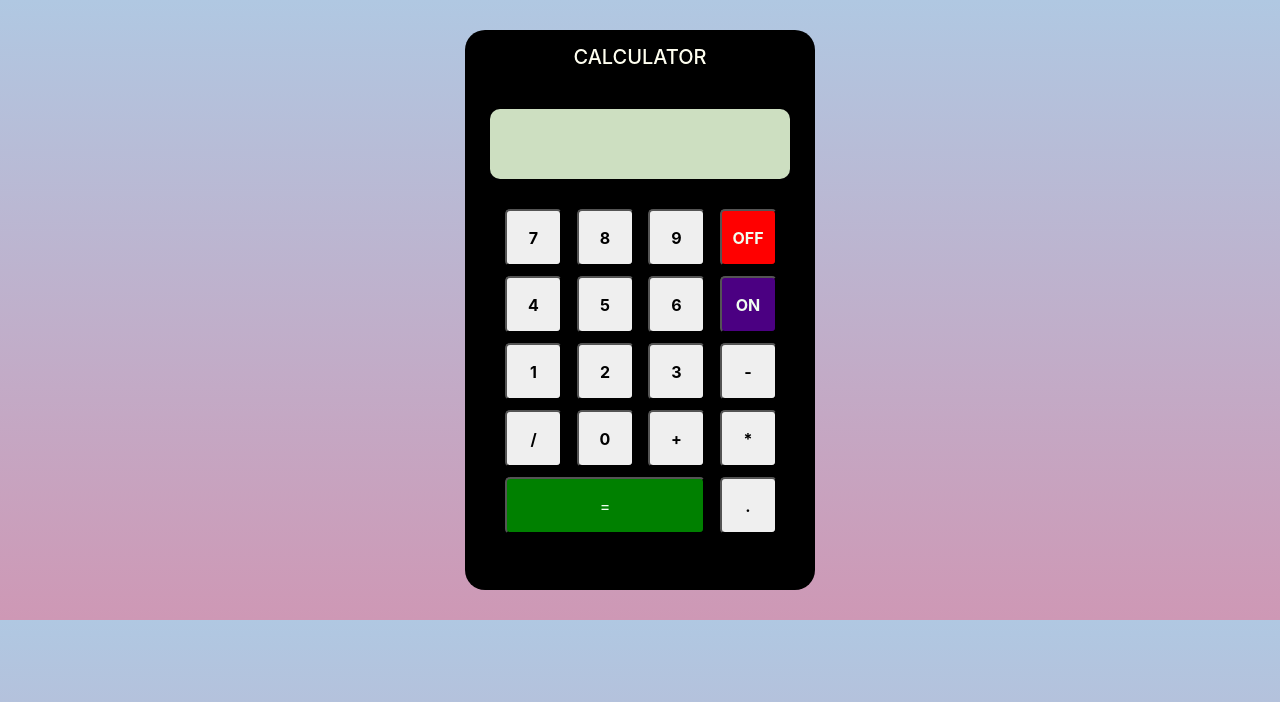
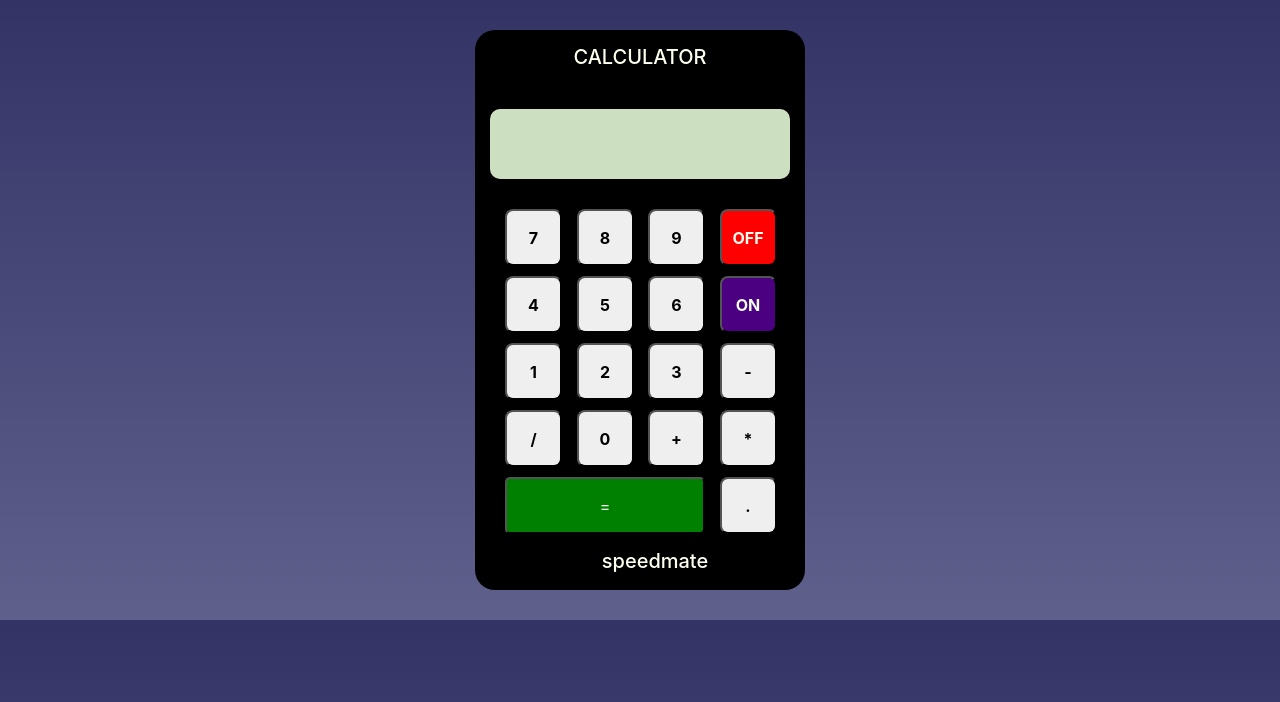
Before and after one commit to derrickandbob/IndexProject, a plain HTML site: page index.html in a window 1280 px wide. Drawn offline with Linux system fonts and the light colour scheme.

Commit message:
i think i am done

```diff
--- a/index.html
+++ b/index.html
@@ -14,27 +14,26 @@
         <div class="screen">
         </div>
         <div class="numbers">
-            <button class="numb">7</button>
-            <button class="numb">8</button>
-            <button class="numb">9</button>
+            <button class="numb" id="num">7</button>
+            <button class="numb" id="num">8</button>
+            <button class="numb" id="num">9</button>
             <button class="numb" id="off">OFF</button>
-            <button class="numb">4</button>
-            <button class="numb">5</button>
-            <button class="numb">6</button>
+            <button class="numb" id="num">4</button>
+            <button class="numb" id="num">5</button>
+            <button class="numb" id="num">6</button>
             <button class="numb" id="on">ON</button>
-            <button class="numb">1</button>
-            <button class="numb">2</button>
-            <button class="numb">3</button>
-            <button class="numb">-</button>
-            <button class="numb">/</button>
-            <button class="numb">0</button>
-            <button class="numb">+</button>
-            <button class="numb">*</button>
-            <button class="answer">=</button>
-            <button class="numb">.</button>
-
+            <button class="numb" id="num">1</button>
+            <button class="numb" id="num">2</button>
+            <button class="numb" id="num">3</button>
+            <button class="numb" id="num">-</button>
+            <button class="numb" id="num">/</button>
+            <button class="numb" id="num">0</button>
+            <button class="numb" id="num">+</button>
+            <button class="numb" id="num">*</button>
+            <button class="answer" id="num">=</button>
+            <button class="numb" id="num">.</button>
+            <h5>speedmate</h5>
         </div>
-
     </div>
 </body>
 </html>
--- a/style.css
+++ b/style.css
@@ -4,16 +4,19 @@
     justify-content: space-between;
 }
 body{
-    background-image:linear-gradient(#b0c8e2,#ce98b5);
-    background-size: contain;
+    background-image:linear-gradient(#336,rgb(96, 96, 141));
+
 }
 .contain{
     height: 560px;
     margin:30px auto;
-    width: 350px;
+    width: 330px;
     background-color: black;
     border-radius: 20px;
 }
+
+
+
 .screen{
     height: 70px;
     margin:auto;
@@ -27,7 +30,8 @@ body{
     height: 500px;
     width:300px ;
     margin:20px auto;
-    margin-left: 40px;
+    margin-left: 30px;
+
 
 }
 .numb{
@@ -35,16 +39,23 @@ body{
     width: 57px;
     margin-right: 10px;
     margin-top: 10px;
-    border-radius: 5px;
+    border-radius: 8px;
     font-weight: bold;
+
 }
+
 #off{
     background-color: red;
     color: honeydew;
+    outline: none;
 }
 #on{
     background-color: indigo;
     color: honeydew;
+    outline: none;
+}
+#num{
+    outline: none;
 }
 .answer{
     height: 57px;
```
